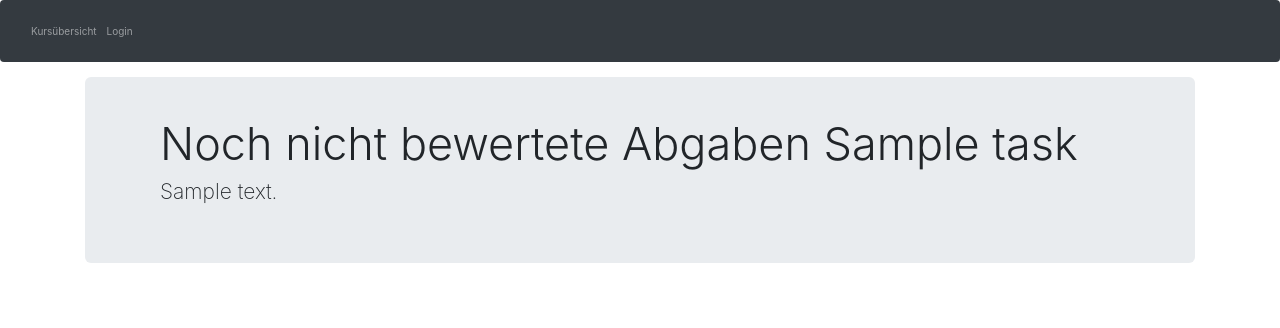
After one commit to cpthappy/CoronaLMS, a Flask app: template app/templates/feedback_submissions.html in a window 1280 px wide. The commit adds this page. Shown: the top 328 px of the page. Run offline with Flask 2, Linux system fonts and the light colour scheme; tables that the repository leaves empty hold one stand-in row (values such as "Sample post"); the template is opened without the code that fills it: values that come from a table or form of the project are taken from there, most other values are stand-ins (such as "Sample title", 1, 10 or a date in 2020); some libraries are stand-ins or nearby versions.

Commit message:
Routen für Feedback abgelegt

```diff
--- a/app/routes.py
+++ b/app/routes.py
@@ -339,3 +339,17 @@ def delete_submission(student_alias, submission_id, task_id):
     db.session.commit()
     flash('Datei ' + name + ' gelöscht.')
     return redirect(url_for('task', student_alias = student_alias, task_id = task_id))
+
+@app.route('/missing/<course_id>/<task_id>')
+@login_required
+def missing_submissions(course_id, task_id):
+    course = Course.query.filter_by(id = course_id, author = current_user).first_or_404()
+    task = Task.query.filter_by(id = task_id).first_or_404()
+    return render_template('missing_submissions.html', task=task, course = course)
+
+@app.route('/feedback/<course_id>/<task_id>')
+@login_required
+def feedback_submissions(course_id, task_id):
+    course = Course.query.filter_by(id = course_id, author = current_user).first_or_404()
+    task = Task.query.filter_by(id = task_id).first_or_404()
+    return render_template('feedback_submissions.html', task=task, course = course)
--- /dev/null
+++ b/app/templates/feedback_submissions.html
@@ -0,0 +1,18 @@
+{% extends "base.html" %}
+
+{% block app_content %}
+    <div class="jumbotron">
+        <div class="container">
+            <h2 class="display-3">Noch nicht bewertete Abgaben {{task.title}}</h2>
+            <p>{{task.text | truncate(140)}}</p>
+        </div>
+    </div>
+
+    <div class="container">
+        <a href="{{url_for('manage_course', course_id=course.id)}}"><span class="fas fa-arrow-left" style="font-size:18pt"></span></a>&nbsp;
+    </div>
+    <div class="container">
+        <table class="table">
+        </table>
+    </div>
+{% endblock %}
--- a/app/templates/manage_course.html
+++ b/app/templates/manage_course.html
@@ -41,10 +41,10 @@
                     {% endif %}
                 </td>
                 <td>
-                    {{student_count-submissions[task.id]}}
+                    <a href="{{ url_for('missing_submissions', course_id=course.id, task_id=task.id) }}">{{student_count-submissions[task.id]}}</a>
                 </td>
                 <td>
-                    {{submissions[task.id]}}
+                    <a href="{{ url_for('feedback_submissions', course_id=course.id, task_id=task.id) }}">{{submissions[task.id]}}</a>
                 </td>
                 <td>
 
```
Also changed, not shown: app/templates/missing_submissions.html (added, +18 -0 lines), app.db.
